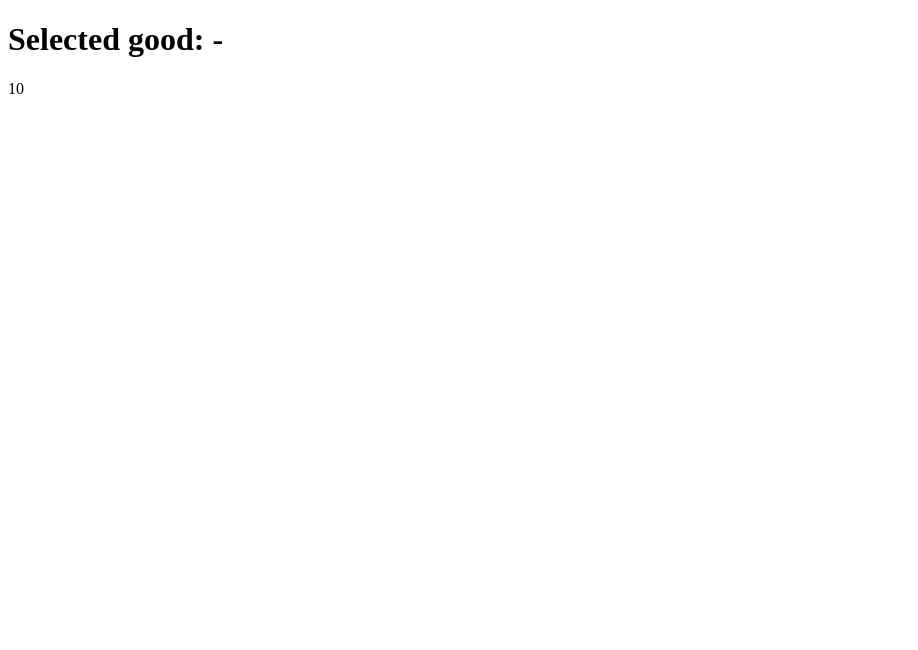
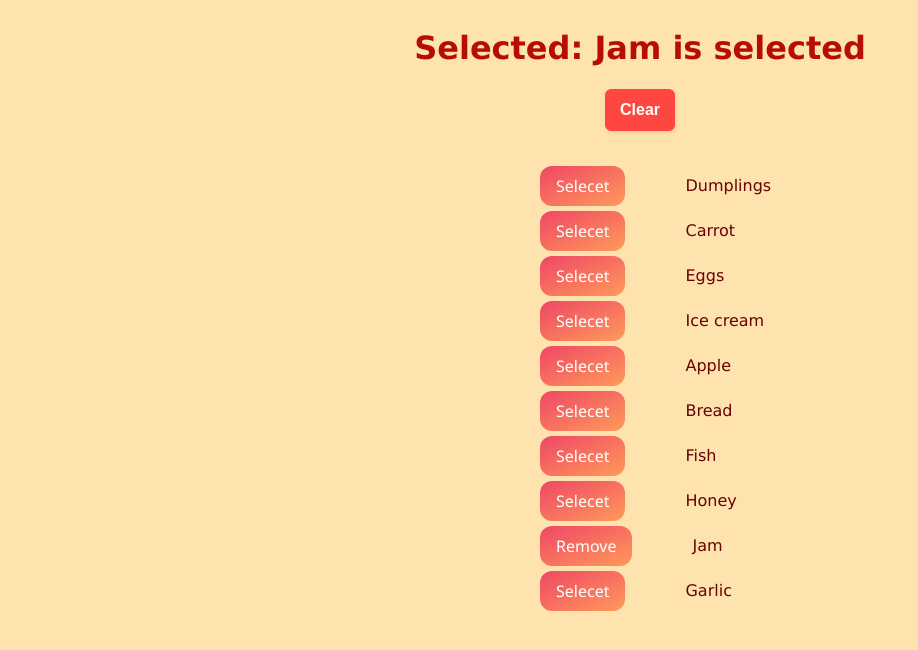
Before and after one commit to mate-academy/react_goods-selector, a React (Create React App) app: page / in a window 1280 px wide. Shown: the top 650 px of the page, without its empty margins (0-918 px from the left). Built offline with nearby package versions, Linux system fonts and the light colour scheme.

Commit message:
add goods selector

```diff
--- a/package.json
+++ b/package.json
@@ -10,14 +10,15 @@
     "bulma": "^0.9.3",
     "react": "^17.0.2",
     "react-dom": "^17.0.2",
-    "react-scripts": "^4.0.3"
+    "react-scripts": "^4.0.3",
+    "react-select": "^5.3.1"
   },
   "devDependencies": {
     "@cypress/webpack-dev-server": "^1.8.4",
     "@mate-academy/cypress-tools": "^1.0.4",
     "@mate-academy/eslint-config-react": "*",
     "@mate-academy/eslint-config-react-typescript": "*",
-    "@mate-academy/scripts": "^1.2.1",
+    "@mate-academy/scripts": "^1.2.3",
     "@mate-academy/students-ts-config": "*",
     "@mate-academy/stylelint-config": "*",
     "@types/node": "^17.0.23",
--- a/src/App.scss
+++ b/src/App.scss
@@ -1 +1,99 @@
-// styles go here
+body {
+  background-color: rgb(255, 227, 175);
+  font-family: "Lucida Sans", "Lucida Sans Regular", sans-serif;
+}
+
+.App {
+  display: grid;
+  place-items: center;
+
+  &__title {
+    color: #b70d07;
+  }
+
+  &__list {
+    margin-top: 35px;
+  }
+
+  &__main {
+    display: flex;
+    list-style-type: none;
+    width: 240px;
+  }
+
+  &__item {
+    padding: 10px 0 0 60px;
+    color: #670300;
+  }
+}
+
+.button-clear {
+  background: #ff4742;
+  border: 1px solid #ff4742;
+  border-radius: 6px;
+  box-shadow: rgba(0, 0, 0, 0.1) 1px 2px 4px;
+  box-sizing: border-box;
+  color: #fff;
+  cursor: pointer;
+  display: inline-block;
+  font-family: "proxima nova", sans-serif;
+  font-size: 16px;
+  font-weight: 800;
+  line-height: 16px;
+  min-height: 40px;
+  outline: 0;
+  padding: 12px 14px;
+  text-align: center;
+  text-rendering: "geometricprecision";
+  text-transform: none;
+  user-select: none;
+  -webkit-user-select: none;
+  touch-action: manipulation;
+  vertical-align: middle;
+}
+
+.button-clear:hover,
+.button-clear:active {
+  background-color: initial;
+  background-position: 0 0;
+  color: #b70d07;
+}
+
+.button-clear:active {
+  opacity: 0.5;
+}
+
+.button {
+  margin-bottom: 5px;
+  background: linear-gradient(to bottom right, #ef4765, #ff9a5a);
+  border: 0;
+  border-radius: 12px;
+  color: #fff;
+  cursor: pointer;
+  display: inline-block;
+  font-family: "Segoe UI", Helvetica, Arial, sans-serif;
+  font-size: 16px;
+  font-weight: 500;
+  line-height: 2.5;
+  outline: transparent;
+  padding: 0 1rem;
+  text-align: center;
+  text-decoration: none;
+  transition: box-shadow 0.2s ease-in-out;
+  user-select: none;
+  -webkit-user-select: none;
+  touch-action: manipulation;
+  white-space: nowrap;
+}
+
+.button:focus {
+  box-shadow: 0 0 0.25rem rgba(0, 0, 0, 0.5),
+    -0.13rem -0.13rem 1rem rgba(239, 71, 101, 0.5),
+    0.13rem 0.13rem 1rem rgba(255, 154, 90, 0.5);
+}
+
+.button:not([disabled]):hover {
+  box-shadow: 0 0 0.25rem rgba(0, 0, 0, 0.5),
+    -0.13rem -0.13rem 1rem rgba(239, 71, 101, 0.5),
+    0.13rem 0.13rem 1rem rgba(255, 154, 90, 0.5);
+}
--- a/src/App.tsx
+++ b/src/App.tsx
@@ -14,11 +14,93 @@ const goodsFromServer: string[] = [
   'Garlic',
 ];
 
-const App: React.FC = () => (
-  <div className="App">
-    <h1>Selected good: -</h1>
-    {goodsFromServer.length}
-  </div>
-);
+type Props = {};
+type State = {
+  goodSelect: string[];
+};
+
+class App extends React.Component<Props, State> {
+  state = {
+    goodSelect: ['Jam'],
+  };
+
+  addSelecetGood = (item: string) => {
+    this.setState((prevState) => ({
+      goodSelect: [...prevState.goodSelect, item],
+    }));
+  };
+
+  removeSelectGood = (good: string) => {
+    this.setState(({ goodSelect }) => {
+      const item = goodSelect.indexOf(good);
+
+      goodSelect.splice(item, 1);
+
+      return { goodSelect };
+    });
+  };
+
+  addText = (text: string[]) => {
+    switch (text.length) {
+      case 0:
+        return 'No goods selected';
+
+      case 1:
+        return `${text[0]} is selected`;
+
+      default:
+        return `${text.slice(0, -1).join(', ')} and ${text[text.length - 1]} are selected`;
+    }
+  };
+
+  clearGoods = () => {
+    this.setState({ goodSelect: [] });
+  };
+
+  render() {
+    const { goodSelect } = this.state;
+
+    return (
+      <div className="App">
+        <header className="App__header">
+          <h1 className="App__title">
+            Selected:
+            {' '}
+            {this.addText(goodSelect)}
+          </h1>
+        </header>
+        <button
+          type="button"
+          className="button-clear"
+          onClick={this.clearGoods}
+        >
+          Clear
+        </button>
+        <ul className="App__list">
+          {goodsFromServer.map((good) => {
+            const goodActive = goodSelect.includes(good);
+
+            return (
+              <div className="App__main">
+                <button
+                  type="button"
+                  className="button"
+                  onClick={
+                    goodActive
+                      ? () => this.removeSelectGood(good)
+                      : () => this.addSelecetGood(good)
+                  }
+                >
+                  {goodActive ? 'Remove' : 'Selecet'}
+                </button>
+                <li className="App__item">{good}</li>
+              </div>
+            );
+          })}
+        </ul>
+      </div>
+    );
+  }
+}
 
 export default App;
```
Also changed, not shown: 2 other files (tests, documents, lock files or other folders).
